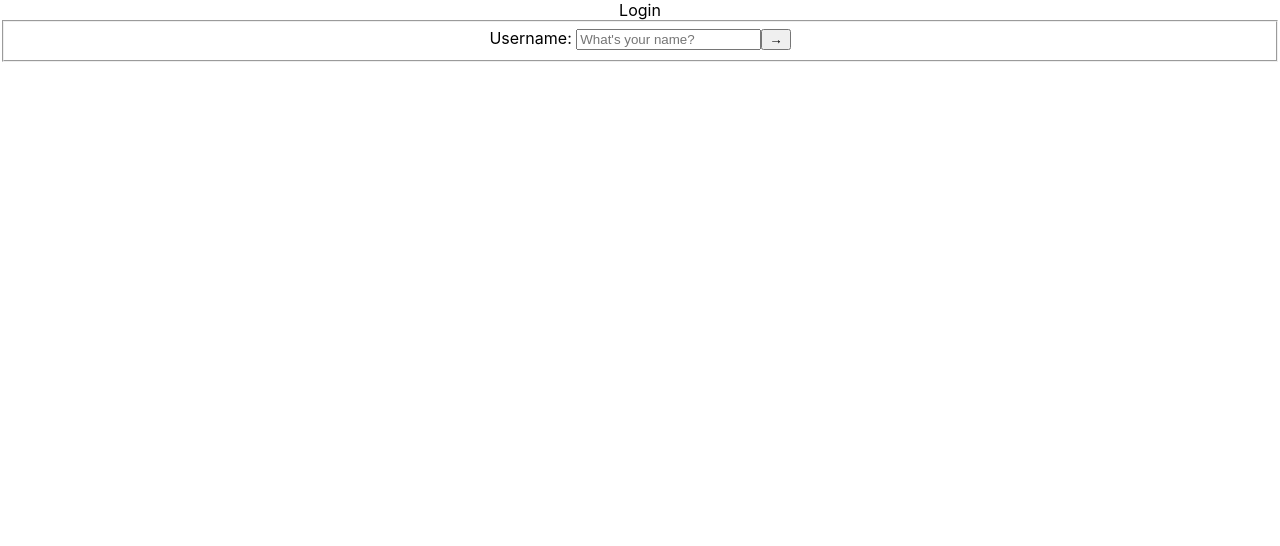
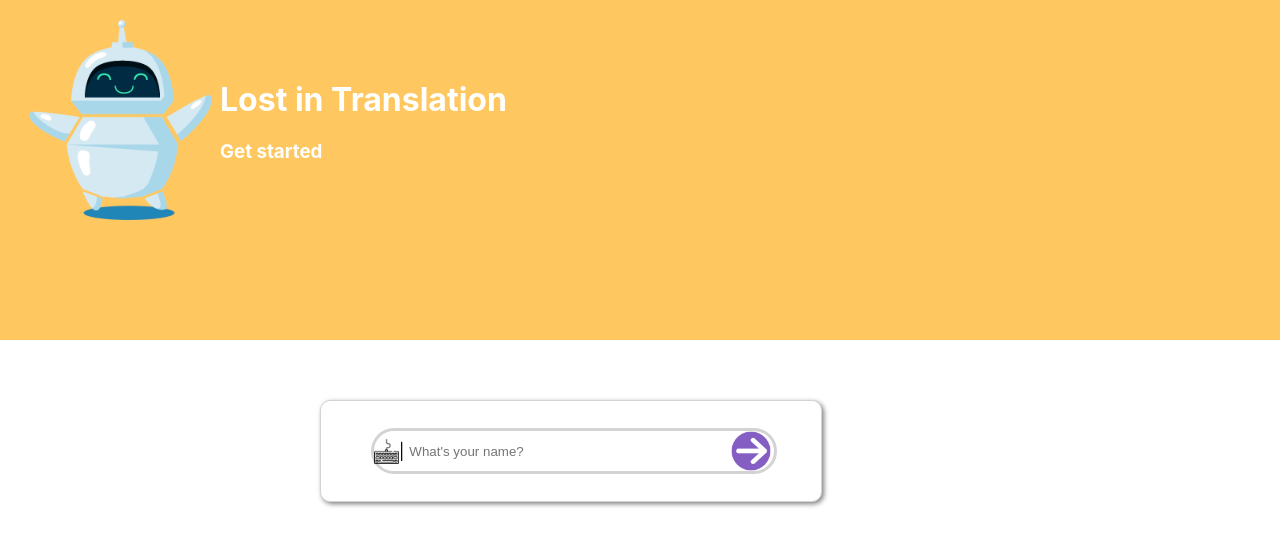
Before and after one commit to TLS97/sign-language-translator-react-app, a React (Create React App) app: page / in a window 1280 px wide. Shown: the top 546 px of the page. Built offline with nearby package versions, Linux system fonts and the light colour scheme; no server answers.

Commit message:
feat: Add style to login page (WIP)

```diff
--- a/src/App.css
+++ b/src/App.css
@@ -32,7 +32,62 @@
   from {
     transform: rotate(0deg);
   }
+
   to {
     transform: rotate(360deg);
   }
 }
+
+#login-banner {
+  display: flex;
+  position: relative;
+  background-color: #FFC75F;
+  color: white;
+  text-align: left;
+  align-items: center;
+  padding: 20px;
+  padding-bottom: 120px;
+  z-index: 2;
+}
+
+#login-form {
+  display: flex;
+  position: absolute;
+  top: 50%;
+  align-items: center;
+  left: 25%;
+  background-color: white;
+  border: 1px solid lightgrey;
+  border-radius: 10px;
+  box-shadow: 2px 2px 5px grey;
+  width: 500px;
+  height: 100px;
+  z-index: 3;
+}
+
+
+#login-input {
+  display:flex;
+  position: absolute;
+  left: 10%;
+  align-items: center;
+  border: 3px solid lightgrey;
+  border-radius: 25px;
+  width: 400px;
+
+}
+
+#login-input button {
+  display: flex;
+  position: relative;
+  left: 35%;
+  padding: 0;
+  border: none;
+  background: none;
+}
+#login-input input {
+  padding: 5px;
+  border: none;
+  background: none;
+  outline: none;
+}
--- a/src/components/Login/LoginForm.jsx
+++ b/src/components/Login/LoginForm.jsx
@@ -58,16 +58,28 @@ const LoginForm = () => {
 
     return (
         <>
-            <form onSubmit={handleSubmit(onSubmit)}>
-                <fieldset>
-                    <label htmlFor="username">Username: </label>
-                    <input type="text" placeholder="What's your name?" {...register("username", usernameConfig)} />
-                    {errorMessage}
-                    <button type="submit" disabled={loading}>→</button>
-                </fieldset>
-                {loading && <p>Logging in...</p>}
-                {apiError && <>{apiError}</>}
-            </form>
+            <div id="login-banner">
+                <img src={"Logo.png"} width="200px" />
+                <div>
+                    <h1>Lost in Translation</h1>
+                    <h3>Get started</h3>
+                </div>
+
+            </div>
+                <form id="login-form" onSubmit={handleSubmit(onSubmit)}>
+                    <div id="login-input">
+                        <img src={"keyboard.png"} width="25px" height="25" />
+                        <label>|</label>
+                        <input type="text" placeholder="What's your name?" {...register("username", usernameConfig)} />
+                        {errorMessage}
+                        <button type="submit" disabled={loading}>
+                            <img src="submit-button.png" width="40px" />
+                        </button>
+                    </div>
+                    {loading && <p>Logging in...</p>}
+                    {apiError && <>{apiError}</>}
+                </form>
+
         </>
     )
 }
--- a/src/views/Login.jsx
+++ b/src/views/Login.jsx
@@ -4,7 +4,6 @@ import LoginForm from '../components/Login/LoginForm';
 const Login = () => {
   return (
     <>
-      <div>Login</div>
       <LoginForm />
     </>
   )
```
Also changed, not shown: public/keyboard.png (added).
